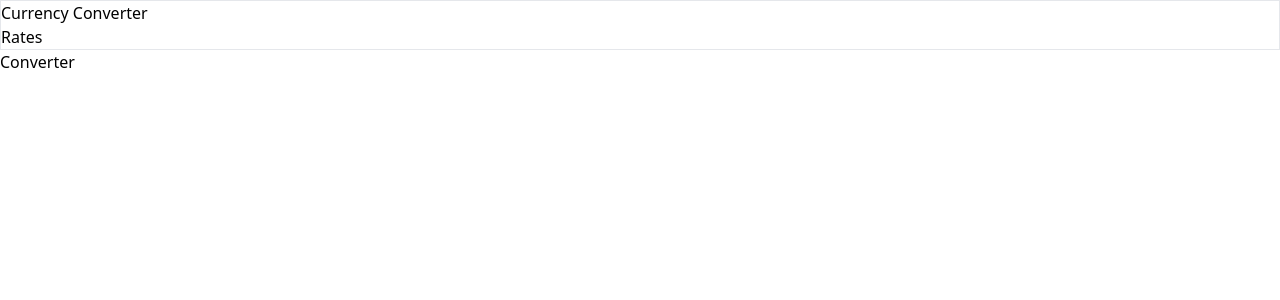
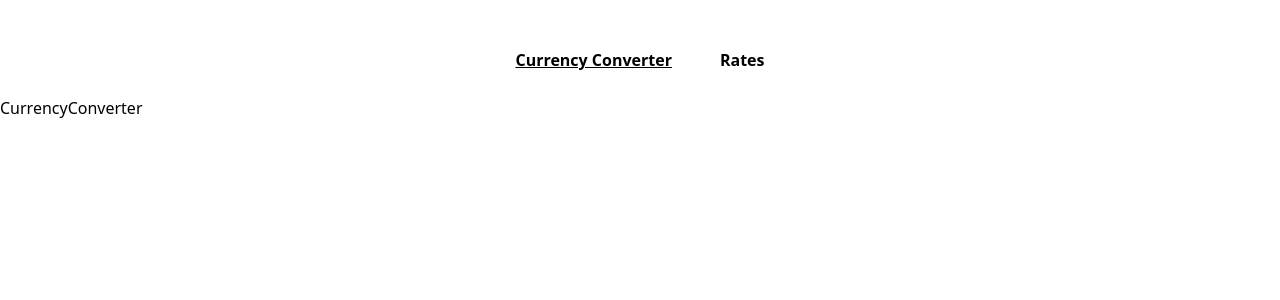
Before and after one commit to ska7/Dev-Lviv-Assignment, a React app: page /#/converter in a window 1280 px wide. Shown: the top 300 px of the page. Built offline with nearby package versions, Linux system fonts and the light colour scheme.

Commit message:
add navigation

```diff
--- a/package.json
+++ b/package.json
@@ -23,6 +23,7 @@
     "@types/react": "^18.0.15",
     "@types/react-dom": "^18.0.6",
     "@types/react-redux": "^7.1.24",
+    "@types/react-router-dom": "^5.3.3",
     "@types/webpack": "^5.28.0",
     "@types/webpack-dev-server": "^4.7.2",
     "autoprefixer": "^10.4.7",
--- a/src/components/rates/Rates.tsx
+++ b/src/components/exchangeRates/ExchangeRates.tsx
@@ -1,7 +1,7 @@
 import * as React from "react";
 
 const Rates = () => {
-  return <div>Rates</div>;
+  return <div className="exchange-rates-container">Rates</div>;
 };
 
 export default Rates;
--- a/src/components/navbar/NavBar.tsx
+++ b/src/components/navbar/NavBar.tsx
@@ -10,7 +10,9 @@ interface iNavBarItem {
 
 const NavBarItem: React.FC<iNavBarItem> = ({ to, label }) => (
   <li>
-    <NavLink to={to}>{label}</NavLink>
+    <NavLink to={to} className={({ isActive }) => isActive && "active"}>
+      <p>{label}</p>
+    </NavLink>
   </li>
 );
 
@@ -18,8 +20,8 @@ const NavBar = () => {
   return (
     <div className="navbar-container">
       <ul>
-        {appRoutes.map((route) => (
-          <NavBarItem to={route.to} label={route.label} />
+        {appRoutes.map(({ path, label }) => (
+          <NavBarItem to={path} label={label} key={label} />
         ))}
       </ul>
       <Outlet />
--- a/src/components/navbar/navBar.less
+++ b/src/components/navbar/navBar.less
@@ -1,5 +1,12 @@
 .navbar-container {
   ul {
-    @apply border;
+    @apply flex justify-center mt-6;
+    p {
+      @apply p-6 transition-all hover:cursor-pointer hover:-translate-y-1 font-bold;
+    }
+  }
+
+  .active {
+    @apply underline;
   }
 }
--- a/src/utils/routes.tsx
+++ b/src/utils/routes.tsx
@@ -1,17 +1,18 @@
 import * as React from "react";
 import CurrencyConverter from "components/currencyConverter/CurrencyConverter";
-import Rates from "components/rates/Rates";
+import ExchangeRates from "components/exchangeRates/ExchangeRates";
+import { RouteObject } from "react-router-dom";
 
 const appRoutes = [
   {
-    to: "converter",
+    path: "converter",
     label: "Currency Converter",
     element: <CurrencyConverter />,
   },
   {
-    to: "rates",
+    path: "rates",
     label: "Rates",
-    element: <Rates />,
+    element: <ExchangeRates />,
   },
 ];
 
```
Also changed, not shown: src/components/AppRouter.tsx (+9 -3 lines), src/components/exchangeRates/exchangeRates.less (added), 1 other file (tests, documents, lock files or other folders).
